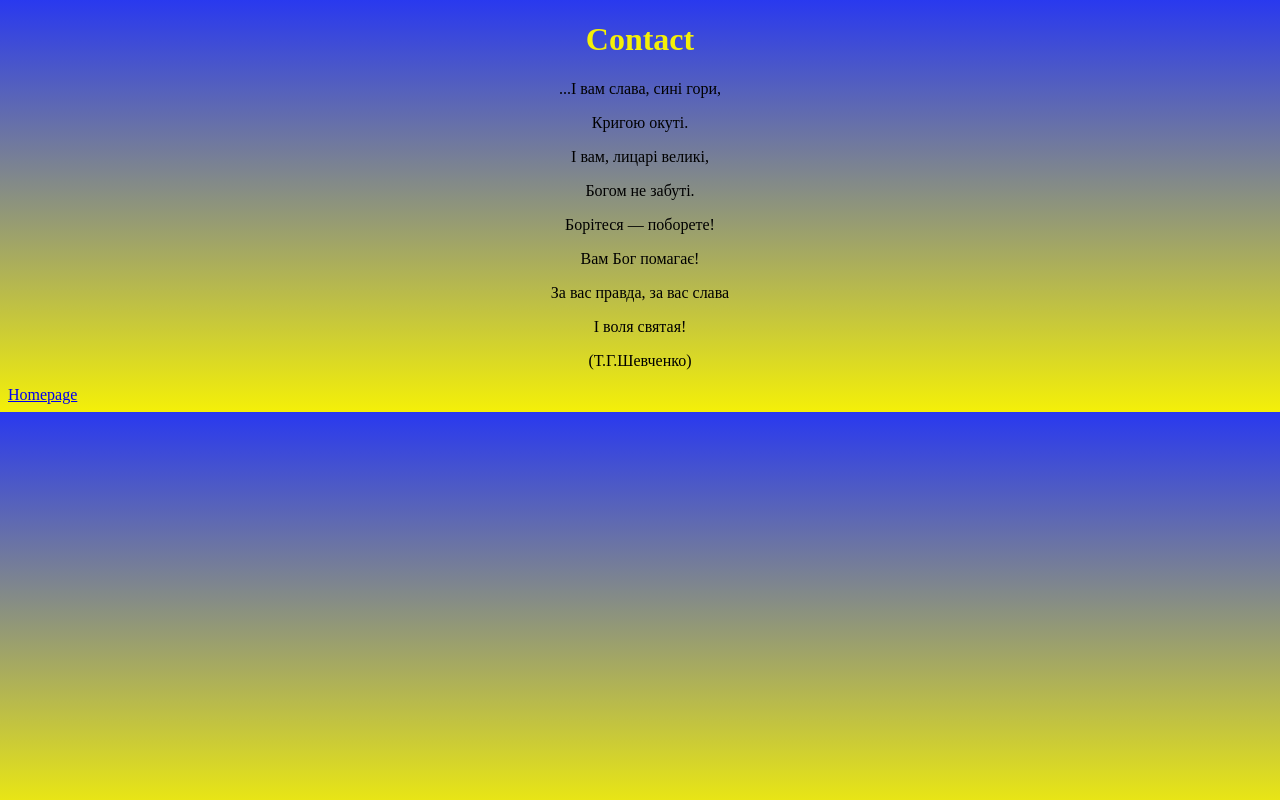
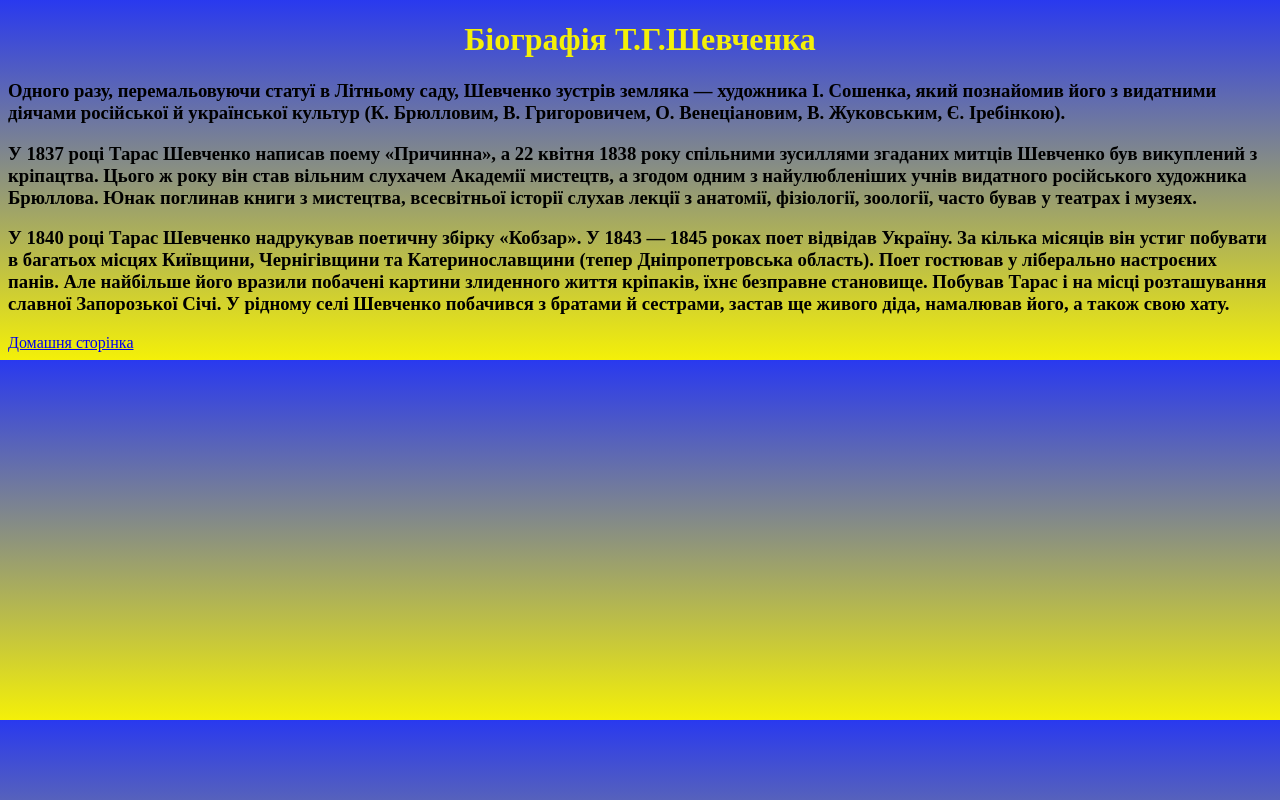
Before and after one commit to Iryna-Shtangret/Croissant, a plain HTML site: page contact.html in a window 1280 px wide. Drawn offline with Linux system fonts and the light colour scheme.

Commit message:
Add SEO, Translate part code to Ukrainian

```diff
--- a/contact.html
+++ b/contact.html
@@ -4,20 +4,40 @@
     <meta charset="UTF-8" />
     <meta http-equiv="X-UA-Compatible" content="IE=edge" />
     <meta name="viewport" content="width=device-width, initial-scale=1.0" />
-    <link rel="stylesheet" href="/css/styles.css">
-    <title>Contact</title>
+    <meta name="description" content="Біографія Тараса Григоровича Шевченка" />
+    <link rel="stylesheet" href="/css/styles.css" />
+    <title>Біографія Тараса Григоровича Шевченка</title>
   </head>
   <body>
-    <h1>Contact</h1>
-        <p>...І вам слава, сині гори,</p>
-<p>Кригою окуті.</p>
-<p>І вам, лицарі великі,</p>
-<p>Богом не забуті.</p>
-<p>Борітеся — поборете!</p>
-<p>Вам Бог помагає!</p>
-<p>За вас правда, за вас слава</p>
-<p>І воля святая!</p>
-<p>     (Т.Г.Шевченко)</p>
-    <a href="/">Homepage</a>
+    <h1>Біографія Т.Г.Шевченка</h1>
+
+    <h3>
+      Одного разу, перемальовуючи статуї в Літньому саду, Шевченко зустрів
+      земляка — художника І. Сошенка, який познайомив його з видатними діячами
+      російської й української культур (К. Брюлловим, В. Григоровичем, О.
+      Венеціановим, В. Жуковським, Є. Іребінкою).
+    </h3>
+
+    <h3>
+      У 1837 році Тарас Шевченко написав поему «Причинна», а 22 квітня 1838 року
+      спільними зусиллями згаданих митців Шевченко був викуплений з кріпацтва.
+      Цього ж року він став вільним слухачем Академії мистецтв, а згодом одним з
+      найулюбленіших учнів видатного російського художника Брюллова. Юнак
+      поглинав книги з мистецтва, всесвітньої історії слухав лекції з анатомії,
+      фізіології, зоології, часто бував у театрах і музеях.
+    </h3>
+
+    <h3>
+      У 1840 році Тарас Шевченко надрукував поетичну збірку «Кобзар». У 1843 —
+      1845 роках поет відвідав Україну. За кілька місяців він устиг побувати в
+      багатьох місцях Київщини, Чернігівщини та Катеринославщини (тепер
+      Дніпропетровська область). Поет гостював у ліберально настроєних панів.
+      Але найбільше його вразили побачені картини злиденного життя кріпаків,
+      їхнє безправне становище. Побував Тарас і на місці розташування славної
+      Запорозької Січі. У рідному селі Шевченко побачився з братами й сестрами,
+      застав ще живого діда, намалював його, а також свою хату.
+    </h3>
+
+    <a href="/" title="Вірш Тараса Шевченка">Домашня сторінка</a>
   </body>
 </html>
```
Also changed, not shown: index.html (+28 -6 lines), photo.html (+29 -6 lines).
